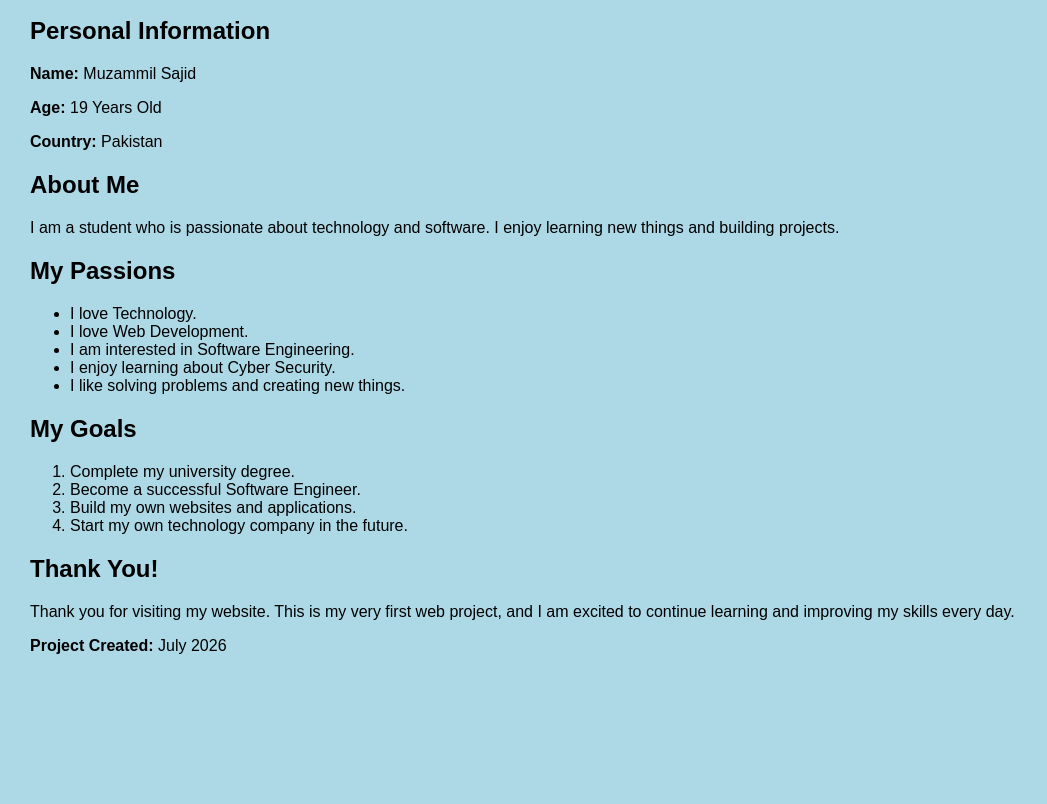
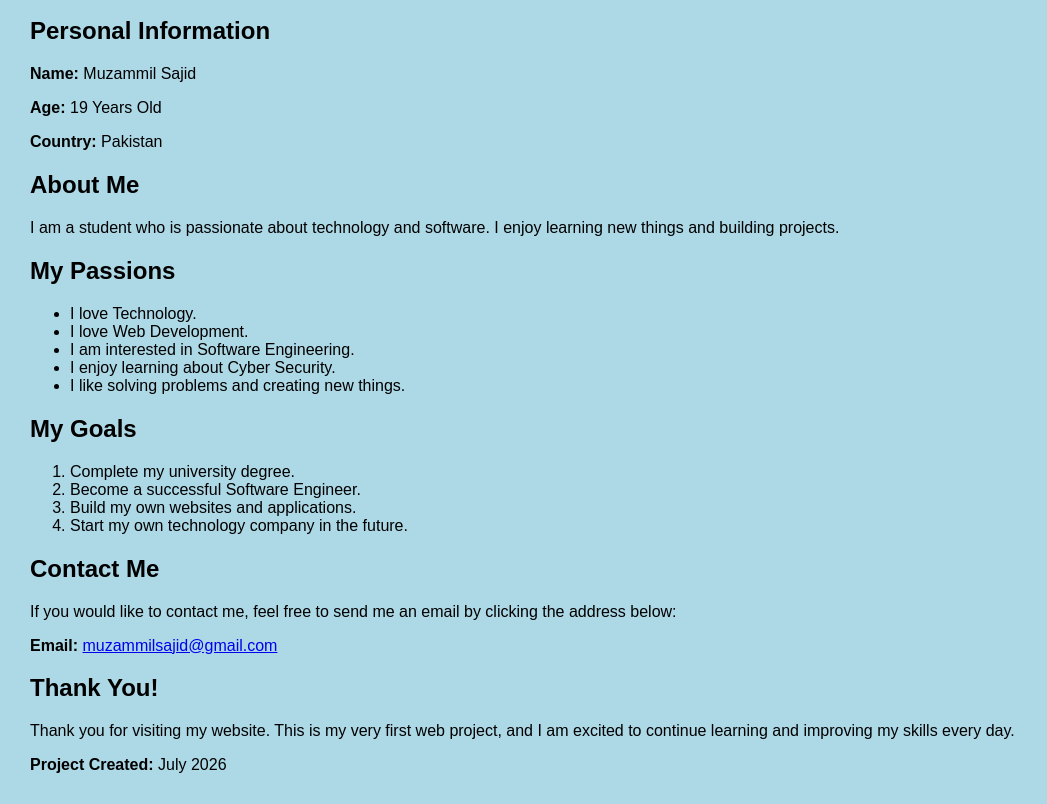
Before and after one commit to Muzammiil12/my-web, a plain HTML site: page index.html in a window 1280 px wide. Shown: the part 109-913 px from the top of the page, without its empty margins (0-1047 px from the left). Before the commit the page ends 800 px from the top, so only its background shows below. Drawn offline with Linux system fonts and the light colour scheme.

Commit message:
Update index.html

```diff
--- a/index.html
+++ b/index.html
@@ -90,7 +90,19 @@
         <li>Build my own websites and applications.</li>
         <li>Start my own technology company in the future.</li>
     </ol>
+<h2>Contact Me</h2>
 
+<p>
+    If you would like to contact me, feel free to send me an email by clicking
+    the address below:
+</p>
+
+<p>
+    <strong>Email:</strong>
+    <a href="mailto:muzammilsajid@gmail.com">
+        muzammilsajid@gmail.com
+    </a>
+</p>
     <h2>Thank You!</h2>
 
     <p>
```
